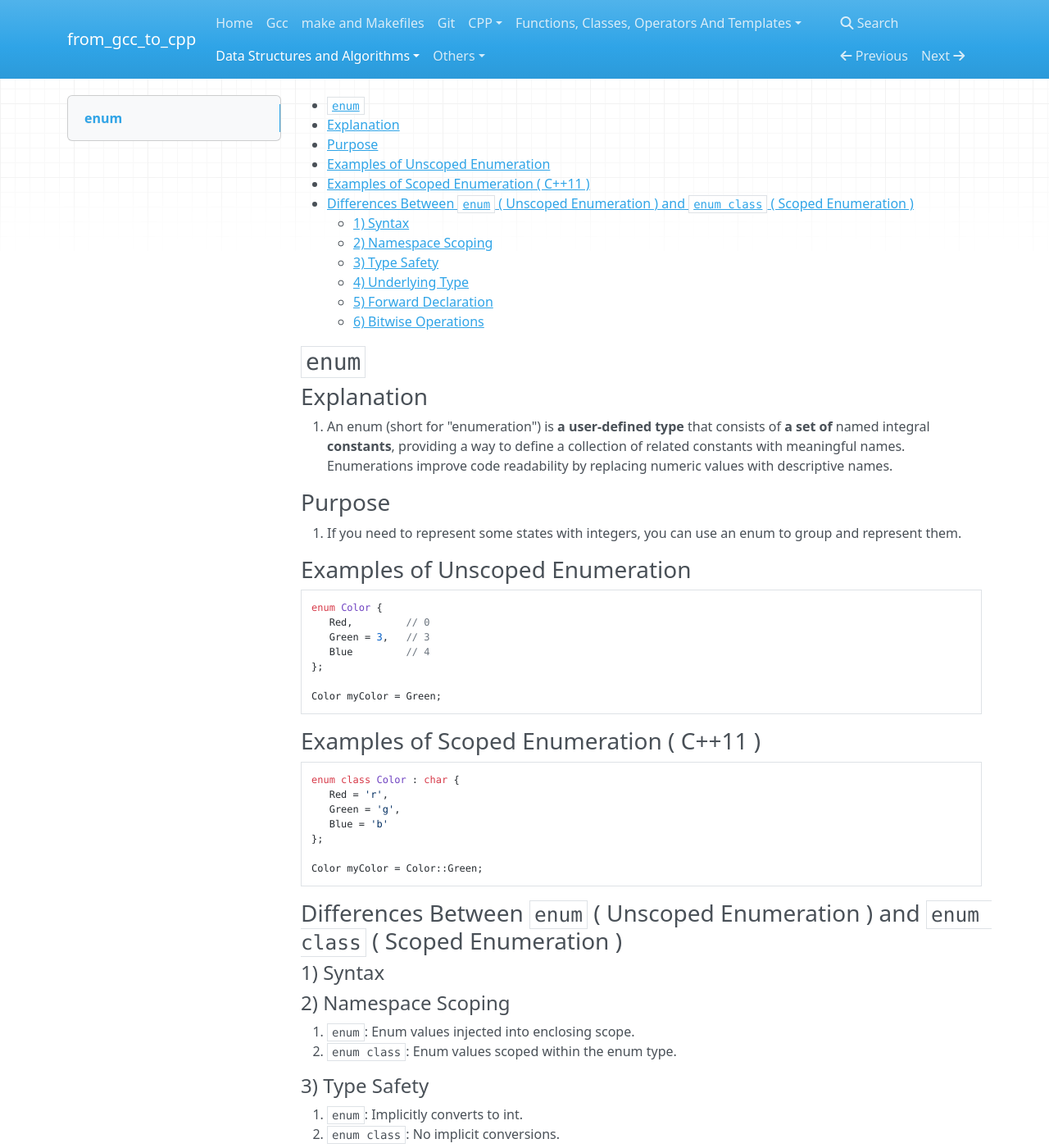
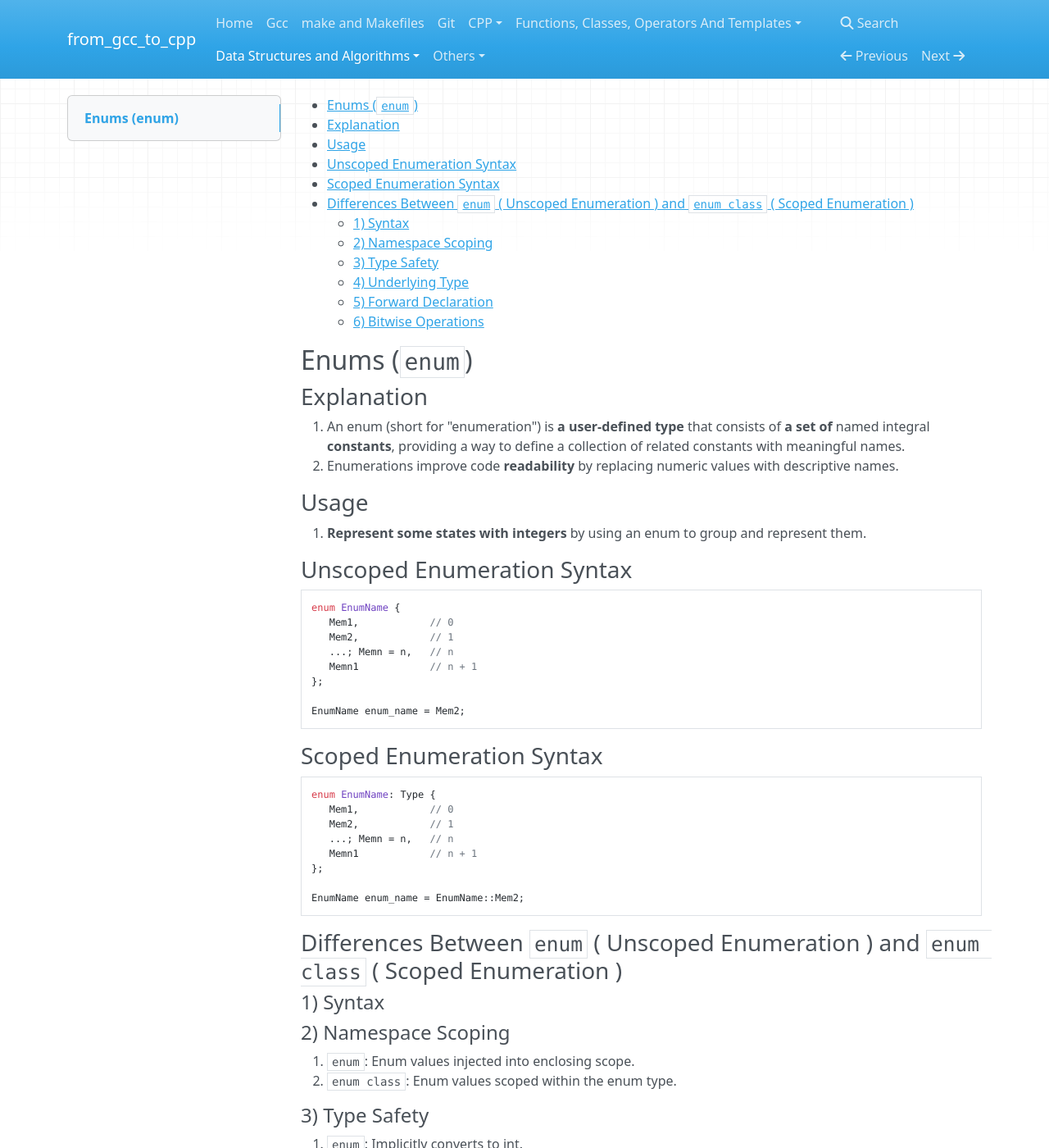
Before and after one commit to 0BananaBig0/from_gcc_to_cpp, an MkDocs documentation site: the page built from docs/Enums.md, in a window 1280 px wide and 1400 px high. Shown: the whole window at 82% size. Built offline with MkDocs 1.6.1, drawn with Linux system fonts in a browser that asks for light colours; nearby versions of some CDN libraries.

Commit message:
format Enums.md

````diff
--- a/docs/Enums.md
+++ b/docs/Enums.md
@@ -1,55 +1,57 @@
 <!-- vim-markdown-toc GFM -->
 
-* [`enum`](#enum)
-  * [Explanation](#explanation)
-  * [Purpose](#purpose)
-  * [Examples of Unscoped Enumeration](#examples-of-unscoped-enumeration)
-  * [Examples of Scoped Enumeration ( C++11 )](#examples-of-scoped-enumeration--c11-)
-  * [Differences Between `enum` ( Unscoped Enumeration ) and `enum class` ( Scoped Enumeration )](#the-difference-between-enum--unscoped-enumeration--and-enum-class--scoped-enumeration-)
-    * [1) Syntax](#1-syntax)
-    * [2) Namespace Scoping](#2-namespace-scoping)
-    * [3) Type Safety](#3-type-safety)
-    * [4) Underlying Type](#4-underlying-type)
-    * [5) Forward Declaration](#5-forward-declaration)
-    * [6) Bitwise Operations](#6-bitwise-operations)
+- [Enums (`enum`)](#enums-enum)
+  - [Explanation](#explanation)
+  - [Usage](#usage)
+  - [Unscoped Enumeration Syntax](#unscoped-enumeration-syntax)
+  - [Scoped Enumeration Syntax](#scoped-enumeration-syntax)
+  - [Differences Between `enum` ( Unscoped Enumeration ) and `enum class` ( Scoped Enumeration )](#differences-between-enum--unscoped-enumeration--and-enum-class--scoped-enumeration-)
+    - [1) Syntax](#1-syntax)
+    - [2) Namespace Scoping](#2-namespace-scoping)
+    - [3) Type Safety](#3-type-safety)
+    - [4) Underlying Type](#4-underlying-type)
+    - [5) Forward Declaration](#5-forward-declaration)
+    - [6) Bitwise Operations](#6-bitwise-operations)
 
 <!-- vim-markdown-toc -->
-## `enum`
+
+## Enums (`enum`)
 
 ### Explanation
 
 1. An enum (short for "enumeration") is **a user-defined type** that consists of **a set of** named
    integral **constants**, providing a way to define a collection of related constants with
-   meaningful names. Enumerations improve code readability by replacing numeric values with
-   descriptive names.
+   meaningful names.
+2. Enumerations improve code **readability** by replacing numeric values with descriptive names.
 
-### Purpose
+### Usage
 
-1. If you need to represent some states with integers, you can use an enum to group and represent
-   them.
+1. **Represent some states with integers** by using an enum to group and represent them.
 
-### Examples of Unscoped Enumeration
+### Unscoped Enumeration Syntax
 
 ```CPP
-enum Color {
-   Red,         // 0
-   Green = 3,   // 3
-   Blue         // 4
+enum EnumName {
+   Mem1,            // 0
+   Mem2,            // 1
+   ...; Memn = n,   // n
+   Memn1            // n + 1
 };
 
-Color myColor = Green;
+EnumName enum_name = Mem2;
 ```
 
-### Examples of Scoped Enumeration ( C++11 )
+### Scoped Enumeration Syntax
 
 ```CPP
-enum class Color : char {
-   Red = 'r',
-   Green = 'g',
-   Blue = 'b'
+enum EnumName: Type {
+   Mem1,            // 0
+   Mem2,            // 1
+   ...; Memn = n,   // n
+   Memn1            // n + 1
 };
 
-Color myColor = Color::Green;
+EnumName enum_name = EnumName::Mem2;
 ```
 
 ### Differences Between `enum` ( Unscoped Enumeration ) and `enum class` ( Scoped Enumeration )
````
